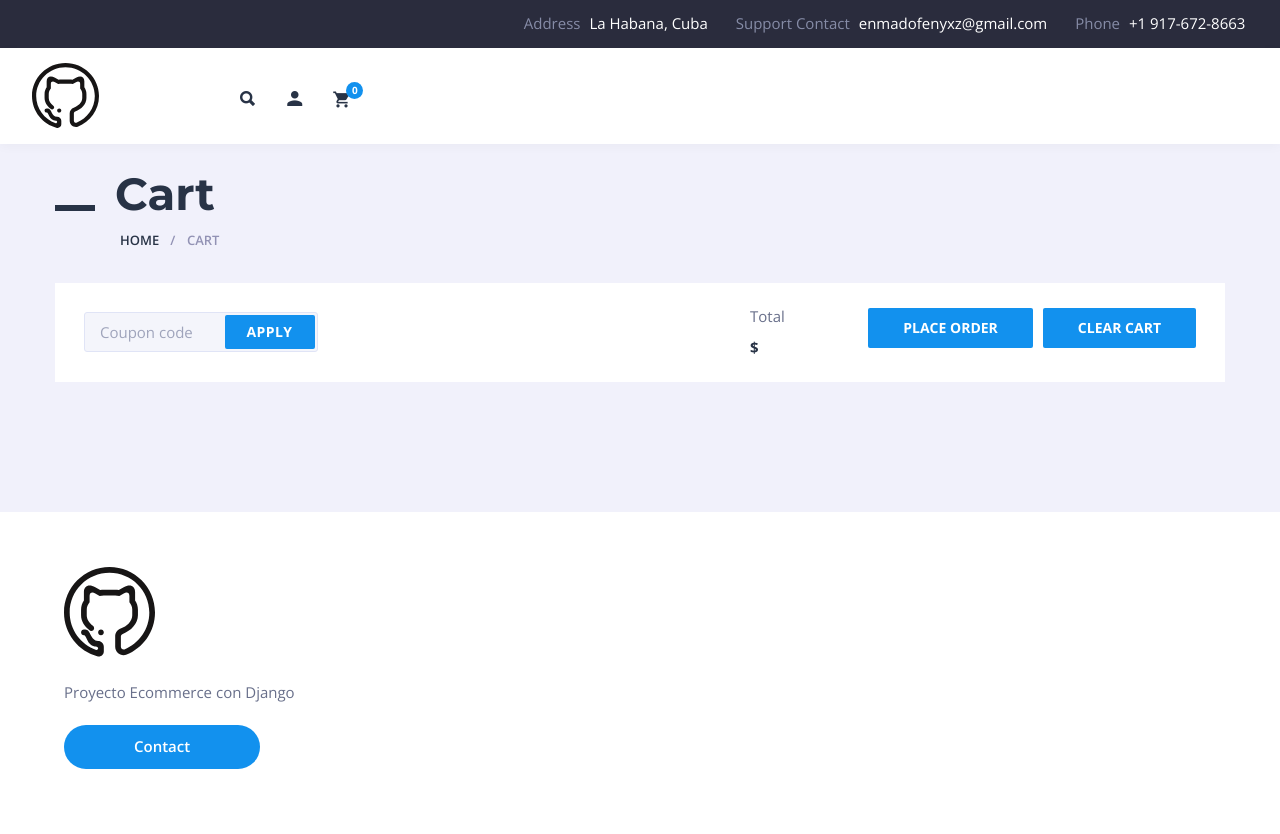
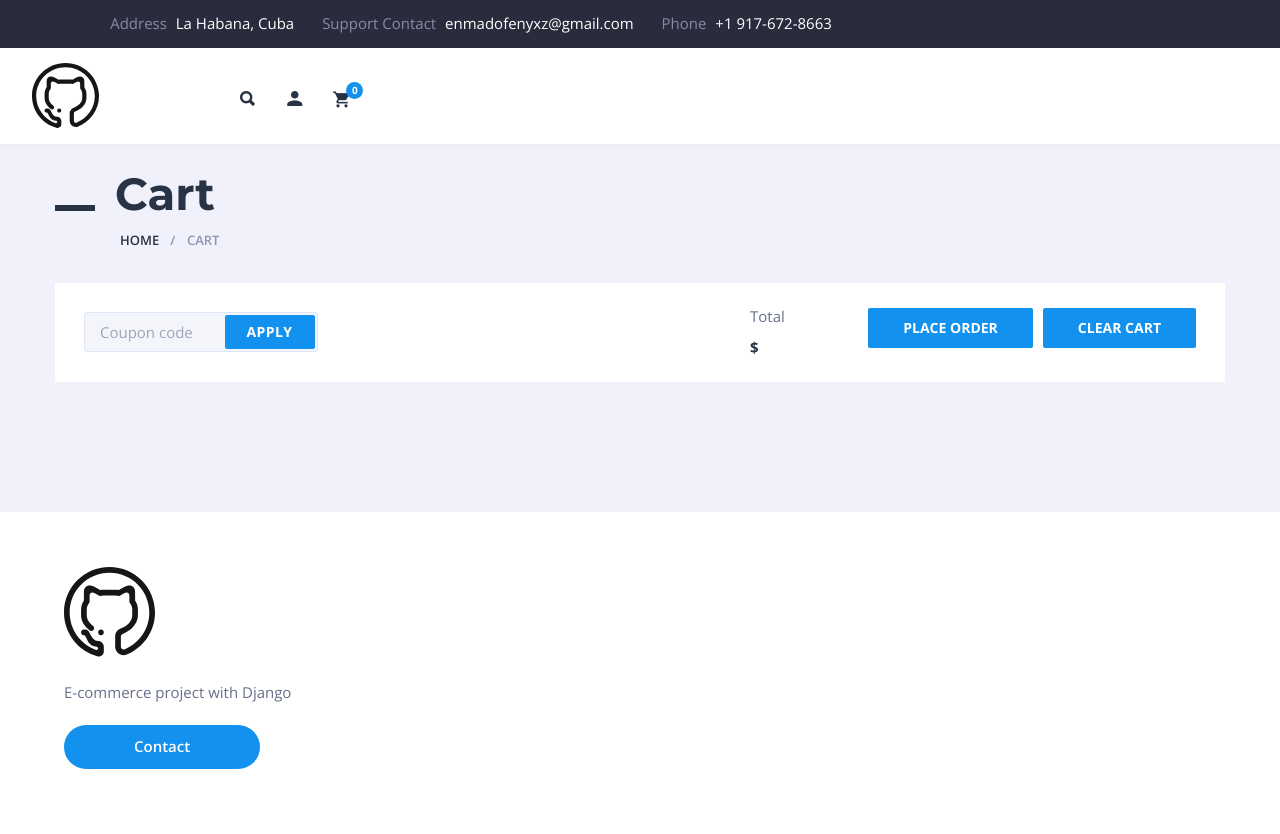
Before and after one commit to FEMADOX/Django-E-commers-Course, a Django app: page /cart/ in a window 1280 px wide. Run offline with Django 5.2, Linux system fonts and the light colour scheme; data that the repository does not hold is empty; parts of the project's set-up code (start-up, migrations or seed data) failed here and were passed over; some libraries are stand-ins or nearby versions; some web fonts are replaced.

Commit message:
Fix language inconsistencies in footer and clean up commented code in navbar and product templates

```diff
--- a/templates/includes/footer.html
+++ b/templates/includes/footer.html
@@ -4,7 +4,7 @@
   <div class="row">
     <div class="col-sm-12 col-md-4 widget align-center-tablet f-logo-wrap">
       <a href="https://github.com/FEMADOX/Django-E-commers-Course" class="f-logo"><img src="{% static 'img/logo.svg' %}" alt="" /></a>
-      <p>Proyecto Ecommerce con Django</p>
+      <p>E-commerce project with Django</p>
       <button class="btn callback">Contact</button>
     </div>
   </div>
--- a/templates/includes/navbar.html
+++ b/templates/includes/navbar.html
@@ -1,17 +1,17 @@
 <!-- navbar -->
 <div class="container-fluid page-styling site-header-before">
   <div class="row">
-    <div class="col-lg-4">
+    <!-- <div class="col-lg-4">
       <ul class="links_list links_list-align-left align-center-desktop topbar-social">
         <li>
           <p class="links_list-value">
-            <!--  <a href="http://facebook.com" target="_blank" rel="nofollow">
+             <a href="http://facebook.com" target="_blank" rel="nofollow">
                             <i class="fa fa-facebook"></i>
-                        </a>  -->
+                        </a>
           </p>
         </li>
       </ul>
-    </div>
+    </div> -->
     <div class="col-lg-8">
       <ul class="links_list links_list-align-right align-center-desktop topbar-contacts">
         <li>
--- a/templates/product.html
+++ b/templates/product.html
@@ -16,8 +16,6 @@
           <ul class="slides">
             <li>
               <a data-fancybox-group="prod" class="fancy-img" href="#">
-                <!-- --- -->
-                ---->
                 <img src="
                   {% if product.image %}
                     {{ product.image.url }}
```
